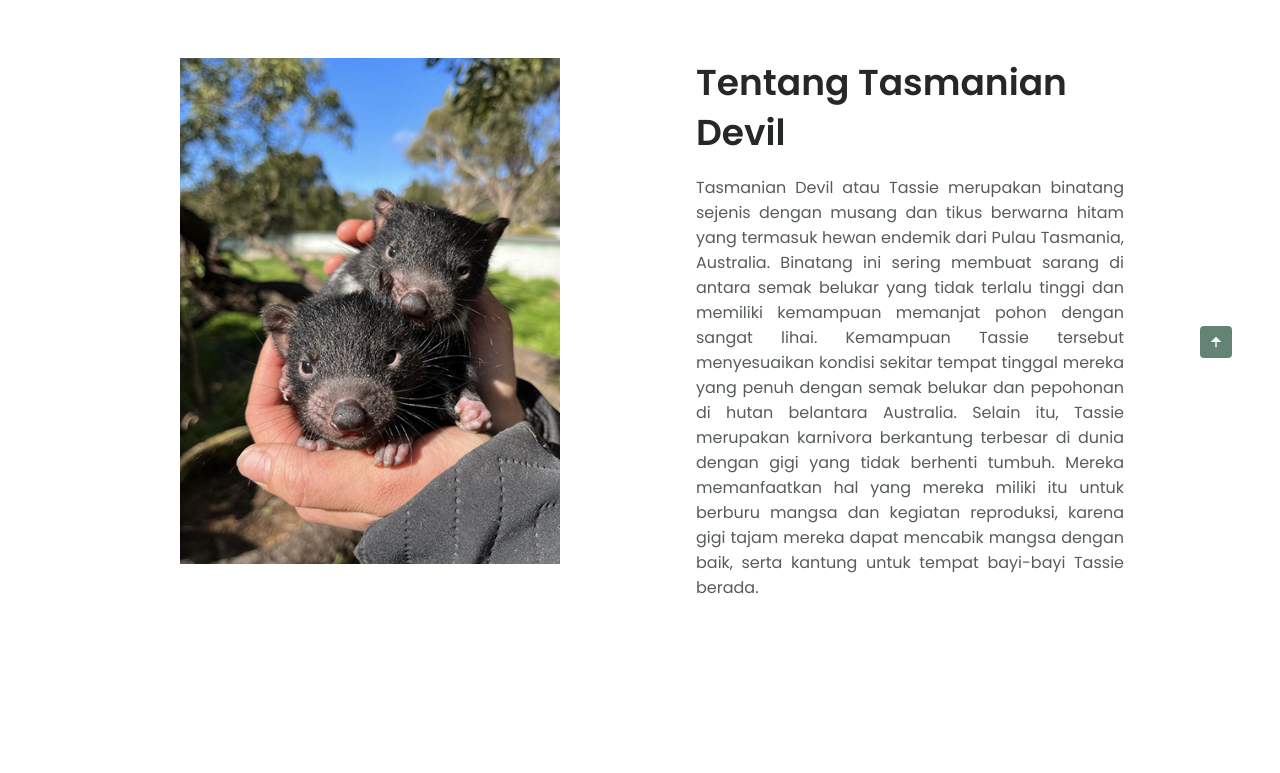
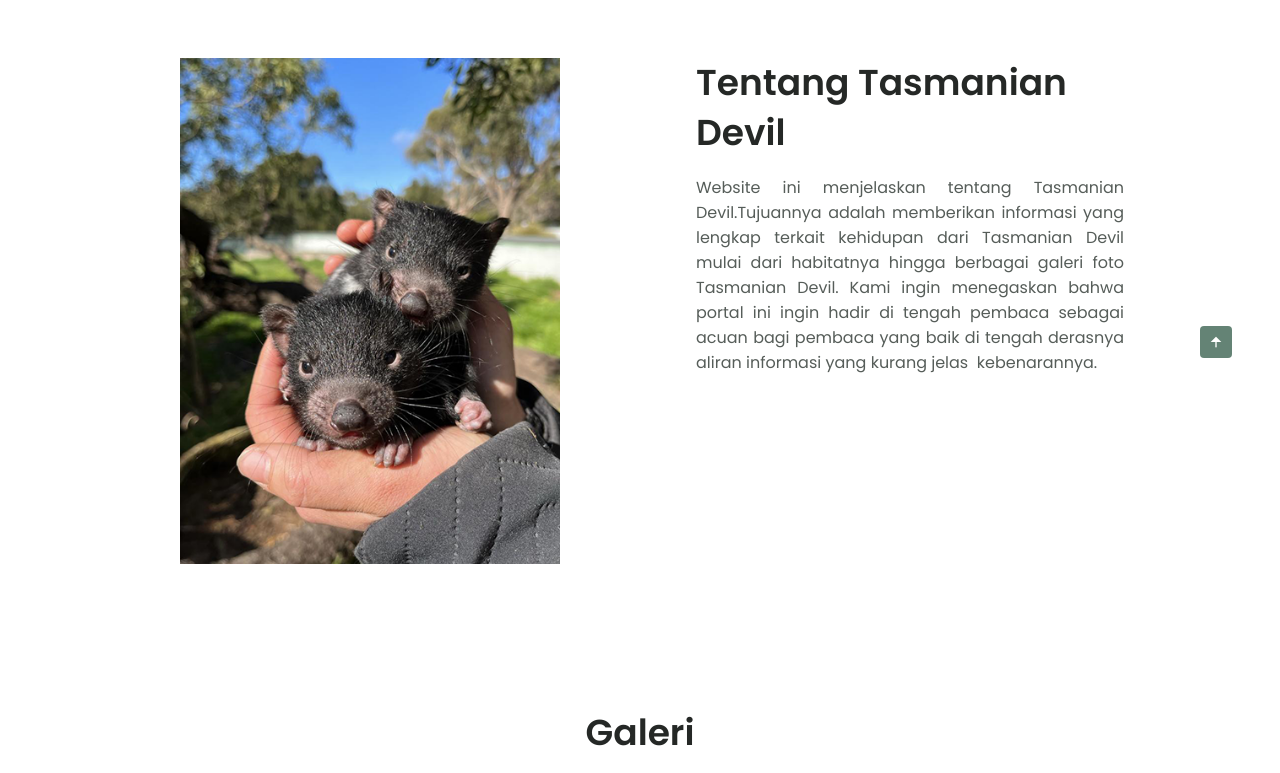
Before and after one commit to FerdianFy13/Tasmanian-Devil, a plain HTML site: page index.html in a window 1280 px wide. Shown: the part 682-1455 px from the top of the page. Drawn offline with nearby package versions, Linux system fonts and the light colour scheme.

Commit message:
update about text

```diff
--- a/index.html
+++ b/index.html
@@ -108,16 +108,11 @@
                     </h2>
 
                     <p class="about__description" style="text-align: justify;">
-                        Tasmanian Devil atau Tassie merupakan binatang sejenis dengan musang dan tikus
-                        berwarna hitam yang termasuk hewan endemik dari Pulau Tasmania, Australia. Binatang ini
-                        sering membuat sarang di antara semak belukar yang tidak terlalu tinggi dan memiliki
-                        kemampuan memanjat pohon dengan sangat lihai. Kemampuan Tassie tersebut
-                        menyesuaikan kondisi sekitar tempat tinggal mereka yang penuh dengan semak belukar
-                        dan pepohonan di hutan belantara Australia. Selain itu, Tassie merupakan karnivora
-                        berkantung terbesar di dunia dengan gigi yang tidak berhenti tumbuh. Mereka
-                        memanfaatkan hal yang mereka miliki itu untuk berburu mangsa dan kegiatan reproduksi,
-                        karena gigi tajam mereka dapat mencabik mangsa dengan baik, serta kantung untuk tempat
-                        bayi-bayi Tassie berada.
+                        Website ini menjelaskan tentang Tasmanian Devil.Tujuannya adalah memberikan informasi yang
+                        lengkap terkait kehidupan dari Tasmanian Devil mulai dari habitatnya hingga berbagai galeri foto
+                        Tasmanian Devil. Kami ingin menegaskan bahwa portal ini ingin hadir di tengah pembaca sebagai
+                        acuan bagi pembaca yang baik di tengah derasnya aliran informasi yang kurang jelas
+                         kebenarannya.
                     </p>
 
                     <!-- <div class="about__details">
```
